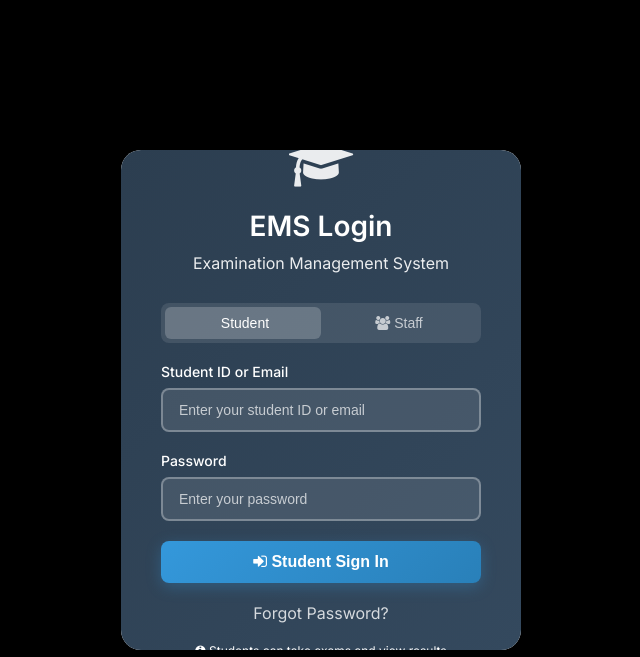
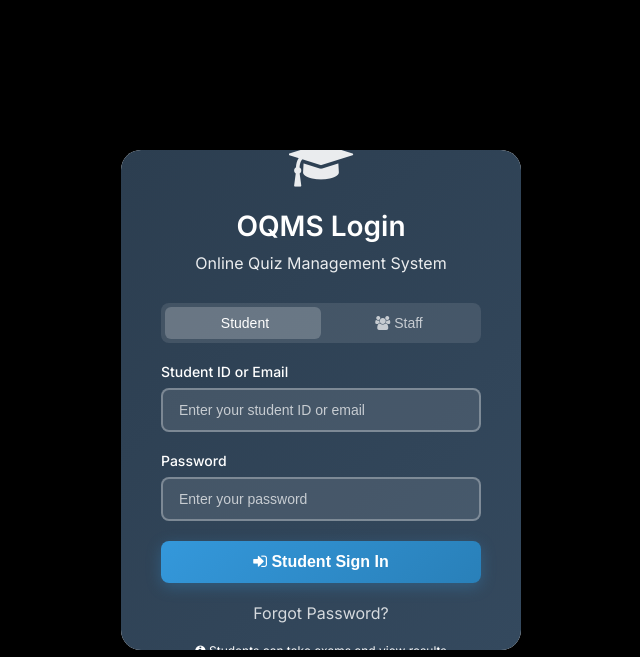
Before and after one commit to edudzi221216/online_examination_system, a PHP site: page /login.php in a window 1280 px wide. Shown: the top 657 px of the page, without its empty margins (319-959 px from the left). Run offline with PHP 8.4, Linux system fonts and the light colour scheme.

Commit message:
Update login.php

```diff
--- a/login.php
+++ b/login.php
@@ -246,8 +246,8 @@
         <div class="login-form">
             <div class="section-header">
                 <i class="fa fa-graduation-cap icon-large"></i>
-                <h2>EMS Login</h2>
-                <p>Examination Management System</p>
+                <h2>OQMS Login</h2>
+                <p>Online Quiz Management System</p>
             </div>
 
             <div class="user-type-selector">
```
